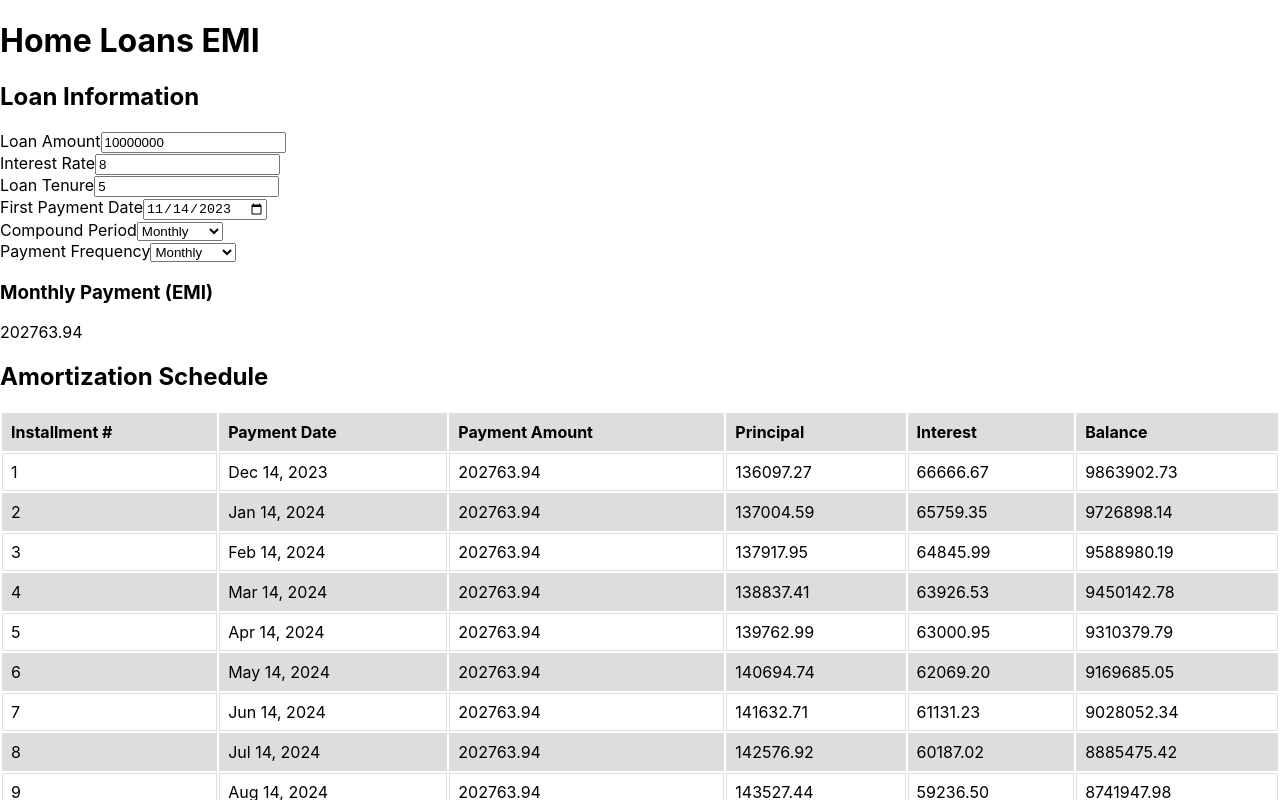
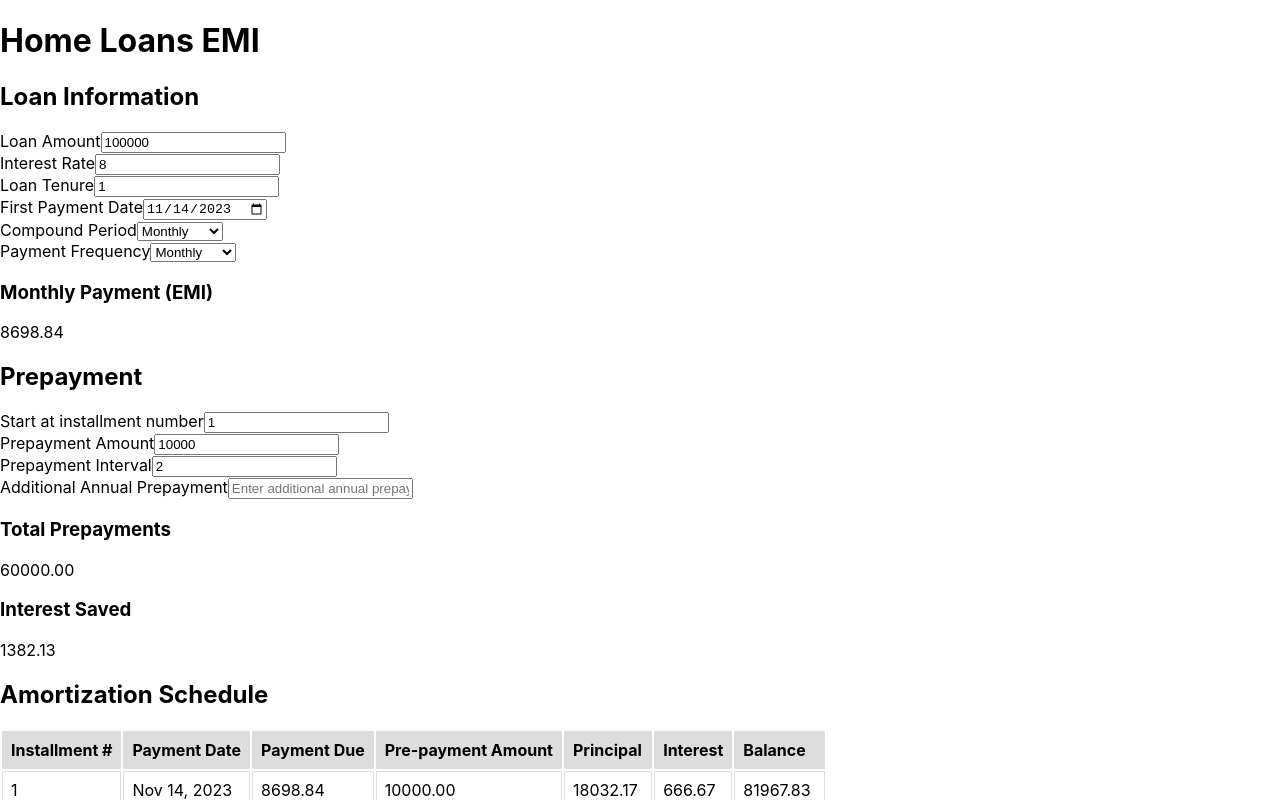
Before and after one commit to gdebojyoti/calcul8, a React (Create React App) app: page / in a window 1280 px wide. Shown: the top 800 px of the page. Built offline with nearby package versions, Linux system fonts and the light colour scheme.

Commit message:
Updates & fixes.

```diff
--- a/src/components/AmortizationSchedule/index.js
+++ b/src/components/AmortizationSchedule/index.js
@@ -14,7 +14,8 @@ const AmortizationSchedule = ({ data }) => {
           <tr>
             <th>Installment #</th>
             <th>Payment Date</th>
-            <th>Payment Amount</th>
+            <th>Payment Due</th>
+            <th>Pre-payment Amount</th>
             <th>Principal</th>
             <th>Interest</th>
             <th>Balance</th>
@@ -23,12 +24,13 @@ const AmortizationSchedule = ({ data }) => {
         <tbody>
           {
             (data || []).map((row, index) => {
-              const { paymentDate, paymentAmount, principalPaid, interestPaid, remainingBalance } = row
+              const { paymentDate, paymentAmount, prepaymentAmount, principalPaid, interestPaid, remainingBalance } = row
               return (
                 <tr key={index}>
                   <td>{index + 1}</td>
                   <td>{formatDate(paymentDate)}</td>
                   <td>{paymentAmount}</td>
+                  <td>{prepaymentAmount}</td>
                   <td>{principalPaid}</td>
                   <td>{interestPaid}</td>
                   <td>{remainingBalance}</td>
--- a/src/components/AmortizationSchedule/style.css
+++ b/src/components/AmortizationSchedule/style.css
@@ -1,6 +1,6 @@
 table {
   /* border-collapse: collapse; */
-  width: 100%;
+  /* width: 100%; */
 
   --gray-color: #ddd;
 }
@@ -11,6 +11,11 @@ td, th {
   padding: 8px;
 }
 
+thead {
+  position: sticky;
+  top: 0;
+}
+
 thead tr, tr:nth-child(even) {
   background-color: var(--gray-color);
 }
--- a/src/components/DataBlock/index.js
+++ b/src/components/DataBlock/index.js
@@ -4,8 +4,8 @@ import LabelledInput from 'components/LabelledInput'
 
 import './style.css'
 
-const DataBlock = ({ data, blockData, setBlockData }) => {
-  const { title, fields, result } = data
+const DataBlock = ({ data, blockData, setBlockData, resultsArg }) => {
+  const { title, fields, results } = data
 
   // update blockData on change of fields
   useEffect(() => {
@@ -29,8 +29,6 @@ const DataBlock = ({ data, blockData, setBlockData }) => {
     setBlockData(updatedBlockData)
   }
 
-  console.log('blockData', blockData)
-
   return (
     <div className='data-block'>
       <h2>{title}</h2>
@@ -51,7 +49,7 @@ const DataBlock = ({ data, blockData, setBlockData }) => {
         }
       </div>
 
-      <Result data={result} blockData={blockData} />
+      {results(resultsArg).map((result, index) => <Result key={index} data={result} blockData={blockData} />)}
     </div>
   )
 }
--- a/src/pages/HomeLoansEmi/data.js
+++ b/src/pages/HomeLoansEmi/data.js
@@ -1,4 +1,5 @@
 import calculateLoanPayment from 'utils/calculateLoanPayment'
+import { calculateTotalPrepayments, calculateInterestSaved } from 'utils'
 
 export const loanInfo = {
   title: 'Loan Information',
@@ -8,7 +9,7 @@ export const loanInfo = {
       label: 'Loan Amount',
       type: 'number',
       placeholder: 'Enter loan amount',
-      defaultValue: 10000000
+      defaultValue: 100000
     },
     {
       key: 'interestRate',
@@ -22,7 +23,7 @@ export const loanInfo = {
       label: 'Loan Tenure',
       type: 'number',
       placeholder: 'Enter loan tenure',
-      defaultValue: 5
+      defaultValue: 1
     },
     {
       key: 'firstPaymentDate',
@@ -81,12 +82,74 @@ export const loanInfo = {
       ]
     }
   ],
-  result: {
-    label: 'Monthly Payment (EMI)',
-    formula: (blockData) => {
-      const { loanAmount, interestRate, loanTenure, paymentFrequency } = blockData
-      console.log('loanAmount, interestRate, loanTenure', loanAmount, interestRate, loanTenure, paymentFrequency)
-      return calculateLoanPayment(parseFloat(loanAmount), parseFloat(interestRate), parseFloat(loanTenure), paymentFrequency)
+  results: data => [
+    {
+      label: 'Monthly Payment (EMI)',
+      formula: () => {
+        const { loanAmount, interestRate, loanTenure, paymentFrequency } = data
+        return calculateLoanPayment(parseFloat(loanAmount), parseFloat(interestRate), parseFloat(loanTenure), paymentFrequency)
+      }
     }
-  }
+  ]
 }
+
+export const prepaymentInfo = {
+  title: 'Prepayment',
+  fields: [
+    {
+      key: 'startAt',
+      label: 'Start at installment number',
+      type: 'number',
+      placeholder: 'Enter installment number',
+      defaultValue: 1
+    },
+    {
+      key: 'prepaymentAmount',
+      label: 'Prepayment Amount',
+      type: 'number',
+      placeholder: 'Enter prepayment amount',
+      defaultValue: 10000
+    },
+    {
+      key: 'prepaymentInterval',
+      label: 'Prepayment Interval',
+      type: 'number',
+      placeholder: 'Enter prepayment interval',
+      defaultValue: 2
+    },
+    {
+      key: 'additionalAnnualPrepayment',
+      label: 'Additional Annual Prepayment',
+      type: 'number',
+      placeholder: 'Enter additional annual prepayment'
+      // defaultValue: 1000
+    }
+  ],
+  results: data => [
+    {
+      label: 'Total Prepayments',
+      formula: () => {
+        const { loanTenure, paymentFrequency, startAt, prepaymentAmount, prepaymentInterval, additionalAnnualPrepayment } = data
+
+        const totalPrepayments = calculateTotalPrepayments(startAt, prepaymentAmount, prepaymentInterval, additionalAnnualPrepayment, loanTenure, paymentFrequency)
+
+        return totalPrepayments
+      }
+    },
+    {
+      label: 'Interest Saved',
+      formula: () => {
+        const { loanAmount, interestRate, loanTenure, paymentFrequency, startAt, prepaymentAmount, prepaymentInterval, additionalAnnualPrepayment } = data
+
+        const totalPrepayments = calculateTotalPrepayments(startAt, prepaymentAmount, prepaymentInterval, additionalAnnualPrepayment, loanTenure, paymentFrequency)
+
+        // return calculateInterestSaved(loanAmount, interestRate, loanTenure, paymentFrequency, totalPrepayments)
+        const interestSaved = calculateInterestSaved(loanAmount, interestRate, loanTenure, paymentFrequency, totalPrepayments, prepaymentAmount, prepaymentInterval, startAt, additionalAnnualPrepayment)
+
+        return interestSaved
+      }
+    }
+  ]
+}
+
+// Can you now please update the `generateAmortizationSchedule` method to include
--- a/src/pages/HomeLoansEmi/index.js
+++ b/src/pages/HomeLoansEmi/index.js
@@ -5,41 +5,51 @@ import AmortizationSchedule from 'components/AmortizationSchedule'
 import calculateLoanPayment from 'utils/calculateLoanPayment'
 import calculateLoanBalance from 'utils/calculateLoanBalance'
 import generateAmortizationSchedule from 'utils/generateAmortizationSchedule'
+import { calculateTotalPrepayments } from 'utils'
 
-import { loanInfo } from './data'
+import { loanInfo, prepaymentInfo } from './data'
 
 const HomeLoansEmi = () => {
-  const [blockData, setBlockData] = useState({})
+  const [loanInfoBlockData, setLoanInfoBlockData] = useState({})
+  const [prepaymentInfoBlockData, setPrepaymentInfoBlockData] = useState({})
   const [amortizationSchedule, setAmortizationSchedule] = useState([])
 
-  // generate amortization schedule whenever `blockData` changes
+  // generate amortization schedule whenever `loanInfoBlockData` changes
   useEffect(() => {
-    console.log('blockData inside HL', blockData)
+    const { loanAmount, interestRate, loanTenure, paymentFrequency, firstPaymentDate } = loanInfoBlockData || {}
 
-    const { loanAmount, interestRate, loanTenure, paymentFrequency, firstPaymentDate } = blockData
-    console.log('loanAmount, interestRate, loanTenure', loanAmount, interestRate, loanTenure, paymentFrequency, firstPaymentDate)
+    const { startAt, prepaymentAmount, prepaymentInterval, additionalAnnualPrepayment } = prepaymentInfoBlockData || {}
 
+    const totalPrepayments = calculateTotalPrepayments(startAt, prepaymentAmount, prepaymentInterval, additionalAnnualPrepayment, loanTenure, paymentFrequency)
     const monthlyPayment = calculateLoanPayment(loanAmount, interestRate, loanTenure, paymentFrequency)
-    console.log(`Monthly Payment (EMI): $${monthlyPayment}`)
+    console.log(`Monthly Payment (EMI): ${totalPrepayments} ${monthlyPayment}`)
 
     // Example usage:
     const numberOfYears = 4
     const loanDetails = calculateLoanBalance(loanAmount, interestRate, loanTenure, paymentFrequency, numberOfYears)
+    console.log('Loan detatils', loanDetails)
 
-    console.log(`Interest Paid: $${loanDetails.interestPaid}`)
-    console.log(`Principal Paid: $${loanDetails.principalPaid}`)
-    console.log(`Outstanding Balance: $${loanDetails.outstandingBalance}`)
-
-    const amortizationSchedule = generateAmortizationSchedule(loanAmount, interestRate, loanTenure, paymentFrequency, firstPaymentDate)
-    console.log('amortizationSchedule inside HL', amortizationSchedule)
+    const amortizationSchedule = generateAmortizationSchedule(loanAmount, interestRate, loanTenure, paymentFrequency, firstPaymentDate, prepaymentAmount, prepaymentInterval, startAt)
     setAmortizationSchedule(amortizationSchedule)
-  }, [blockData])
+  }, [loanInfoBlockData, prepaymentInfoBlockData])
 
   return (
     <div>
       <h1>Home Loans EMI</h1>
 
-      <DataBlock data={loanInfo} blockData={blockData} setBlockData={setBlockData} />
+      <DataBlock
+        data={loanInfo}
+        blockData={loanInfoBlockData}
+        setBlockData={setLoanInfoBlockData}
+        resultsArg={loanInfoBlockData}
+      />
+      <DataBlock
+        data={prepaymentInfo}
+        blockData={prepaymentInfoBlockData}
+        setBlockData={setPrepaymentInfoBlockData}
+        resultsArg={{ ...loanInfoBlockData, ...prepaymentInfoBlockData }}
+      />
+
       <AmortizationSchedule data={amortizationSchedule} />
     </div>
   )
--- a/src/utils/calculateLoanPayment.js
+++ b/src/utils/calculateLoanPayment.js
@@ -11,7 +11,7 @@ export default function calculateLoanPayment (loanAmount, interestRate, termLeng
     (loanAmount * monthlyInterestRate * Math.pow(1 + monthlyInterestRate, totalPayments)) /
     (Math.pow(1 + monthlyInterestRate, totalPayments) - 1)
 
-  return emi.toFixed(2) // Round to 2 decimal places
+  return parseFloat(emi.toFixed(2)) // Round to 2 decimal places
 }
 
 // export default function calculateLoanPayment(loanType, interestRate, term, loanAmount) {
--- a/src/utils/generateAmortizationSchedule.js
+++ b/src/utils/generateAmortizationSchedule.js
@@ -1,31 +1,50 @@
 import calculateLoanPayment from 'utils/calculateLoanPayment'
 
-export default function generateAmortizationSchedule (loanAmount, interestRate, termLength, paymentFrequency, firstPaymentDate) {
-  const monthlyPayment = parseFloat(calculateLoanPayment(loanAmount, interestRate, termLength, paymentFrequency))
+// create a table that shows the payment schedule for the loan
+export default function generateAmortizationSchedule (loanAmount, interestRate, termLength, paymentFrequency, firstPaymentDate, prepaymentAmount, prepaymentInterval, startAt) {
+  const monthlyPayment = calculateLoanPayment(loanAmount, interestRate, termLength, paymentFrequency)
   const monthlyInterestRate = (interestRate / 100) / 12
-  const totalPayments = termLength * paymentFrequency
+  const totalPayments = termLength * paymentFrequency // this is the max number of payments possible; the actual number of payments will be less if there are prepayments
 
   let outstandingBalance = loanAmount
   const amortizationSchedule = []
 
   for (let i = 1; i <= totalPayments; i++) {
     const interestPayment = outstandingBalance * monthlyInterestRate
-    const principalPayment = monthlyPayment - interestPayment
 
-    outstandingBalance -= principalPayment
+    // Deduct prepayment if applicable and after the startAt installment,
+    // considering prepaymentInterval and ensuring the last month prepayment
+    // is only deducted if the outstanding balance after deducting the prepayment
+    // amount is still greater than the usual monthly EMI
+    const shouldDeductPrepayment = i >= startAt && (i - startAt) % prepaymentInterval === 0 && i < totalPayments && (outstandingBalance - prepaymentAmount) > monthlyPayment
+    if (shouldDeductPrepayment) {
+      outstandingBalance -= prepaymentAmount
+    }
 
-    // if outstanding balance becomes negative, set it to 0
+    // Deduct additional annual prepayment if applicable
+    if (i % (paymentFrequency / 12) === 0) {
+      // outstandingBalance -= additionalAnnualPrepayment
+    }
+
+    // Calculate the effective payment amount and principal payment
+    const effectivePaymentAmount = Math.min(outstandingBalance + interestPayment, (i < totalPayments) ? monthlyPayment : outstandingBalance + interestPayment)
+    const principalPayment = (i < totalPayments) ? effectivePaymentAmount - interestPayment + (shouldDeductPrepayment ? prepaymentAmount : 0) : outstandingBalance
+
+    outstandingBalance -= shouldDeductPrepayment ? (principalPayment - prepaymentAmount) : principalPayment
+
+    // If outstanding balance becomes negative, set it to 0
     outstandingBalance = Math.max(outstandingBalance, 0)
 
     const paymentDate = new Date(firstPaymentDate)
-    paymentDate.setMonth(paymentDate.getMonth() + i)
+    paymentDate.setMonth(paymentDate.getMonth() + i - 1) // Subtract 1 to account for zero-based months
 
-    amortizationSchedule.push({
+    effectivePaymentAmount > 0 && amortizationSchedule.push({
       paymentNumber: i,
       paymentDate,
-      paymentAmount: monthlyPayment.toFixed(2),
+      paymentAmount: effectivePaymentAmount.toFixed(2),
       interestPaid: interestPayment.toFixed(2),
       principalPaid: principalPayment.toFixed(2),
+      prepaymentAmount: (i >= startAt && (i - startAt) % prepaymentInterval === 0 && i < totalPayments && (outstandingBalance - prepaymentAmount) > 0) ? prepaymentAmount.toFixed(2) : '',
       remainingBalance: outstandingBalance.toFixed(2)
     })
   }
--- /dev/null
+++ b/src/utils/index.js
@@ -0,0 +1,96 @@
+import calculateLoanPayment from 'utils/calculateLoanPayment'
+
+export function calculateTotalPrepayments (startAt, prepaymentAmount, prepaymentInterval, additionalAnnualPrepayment, termLength, paymentFrequency) {
+  let totalPrepayments = 0
+  let installmentNumber = startAt
+
+  while (installmentNumber <= termLength * paymentFrequency) {
+    totalPrepayments += prepaymentAmount
+    installmentNumber += prepaymentInterval
+  }
+
+  // Add additional annual prepayments
+  if (additionalAnnualPrepayment) {
+    totalPrepayments += additionalAnnualPrepayment * Math.floor((termLength - 1) / (paymentFrequency / 12))
+  }
+
+  return totalPrepayments.toFixed(2)
+}
+
+export function calculateInterestSaved (loanAmount, interestRate, termLength, paymentFrequency, totalPrepayments, prepaymentAmount, prepaymentInterval, startInstallmentNumber, additionalAnnualPrepayments) {
+  const monthlyPayment = calculateLoanPayment(loanAmount, interestRate, termLength, paymentFrequency)
+  const monthlyInterestRate = (interestRate / 100) / 12
+  const totalPayments = termLength * paymentFrequency
+
+  let outstandingBalance = loanAmount
+  let totalInterestPaid = 0
+
+  for (let i = 1; i <= totalPayments; i++) {
+    const interestPayment = outstandingBalance * monthlyInterestRate
+    const principalPayment = monthlyPayment - interestPayment
+
+    // Deduct prepayment if applicable
+    if (i % prepaymentInterval === 0 && i >= startInstallmentNumber && totalPrepayments > 0) {
+      outstandingBalance -= prepaymentAmount
+      totalPrepayments -= 1
+    }
+
+    // Deduct additional annual prepayment if applicable
+    if (i % (paymentFrequency / 12) === 0 && additionalAnnualPrepayments > 0) {
+      outstandingBalance -= additionalAnnualPrepayments
+      additionalAnnualPrepayments -= 1
+    }
+
+    outstandingBalance -= principalPayment
+
+    // If outstanding balance becomes negative, set it to 0
+    outstandingBalance = Math.max(outstandingBalance, 0)
+
+    totalInterestPaid += interestPayment
+  }
+
+  const interestSaved = (calculateInterestPaidWithPrepayments(loanAmount, interestRate, termLength, paymentFrequency, totalPrepayments) - totalInterestPaid).toFixed(2)
+
+  return interestSaved
+}
+
+function calculateInterestPaidWithPrepayments (loanAmount, interestRate, termLength, paymentFrequency, startAt, prepaymentAmount, prepaymentInterval) {
+  const monthlyInterestRate = (interestRate / 100) / 12
+  const totalPayments = termLength * paymentFrequency
+
+  let outstandingBalance = loanAmount
+  let totalInterestPaid = 0
+
+  for (let i = 1; i <= totalPayments; i++) {
+    const interestPayment = outstandingBalance * monthlyInterestRate
+    const principalPayment = calculateLoanPayment(loanAmount, interestRate, termLength, paymentFrequency) - interestPayment
+
+    // Add prepayment if applicable
+    if (i % prepaymentInterval === 0 && i >= startAt) {
+      outstandingBalance -= prepaymentAmount
+    }
+
+    outstandingBalance -= principalPayment
+
+    // If outstanding balance becomes negative, set it to 0
+    outstandingBalance = Math.max(outstandingBalance, 0)
+
+    totalInterestPaid += interestPayment
+  }
+
+  return totalInterestPaid.toFixed(2)
+}
+
+// // Example usage:
+// const startAt = 1
+// const prepaymentAmount = 1000
+// const prepaymentInterval = 12 // 12 months
+// const additionalAnnualPrepayment = 5000
+
+// const totalPrepayments = calculateTotalPrepayments(startAt, prepaymentAmount, prepaymentInterval, additionalAnnualPrepayment, termLength, paymentFrequency)
+
+// console.log(`Total Prepayments: $${totalPrepayments}`)
+
+// const interestSaved = calculateInterestSaved(loanAmount, interestRate, termLength, paymentFrequency, totalPrepayments)
+
+// console.log(`Interest Saved: $${interestSaved}`)
```
